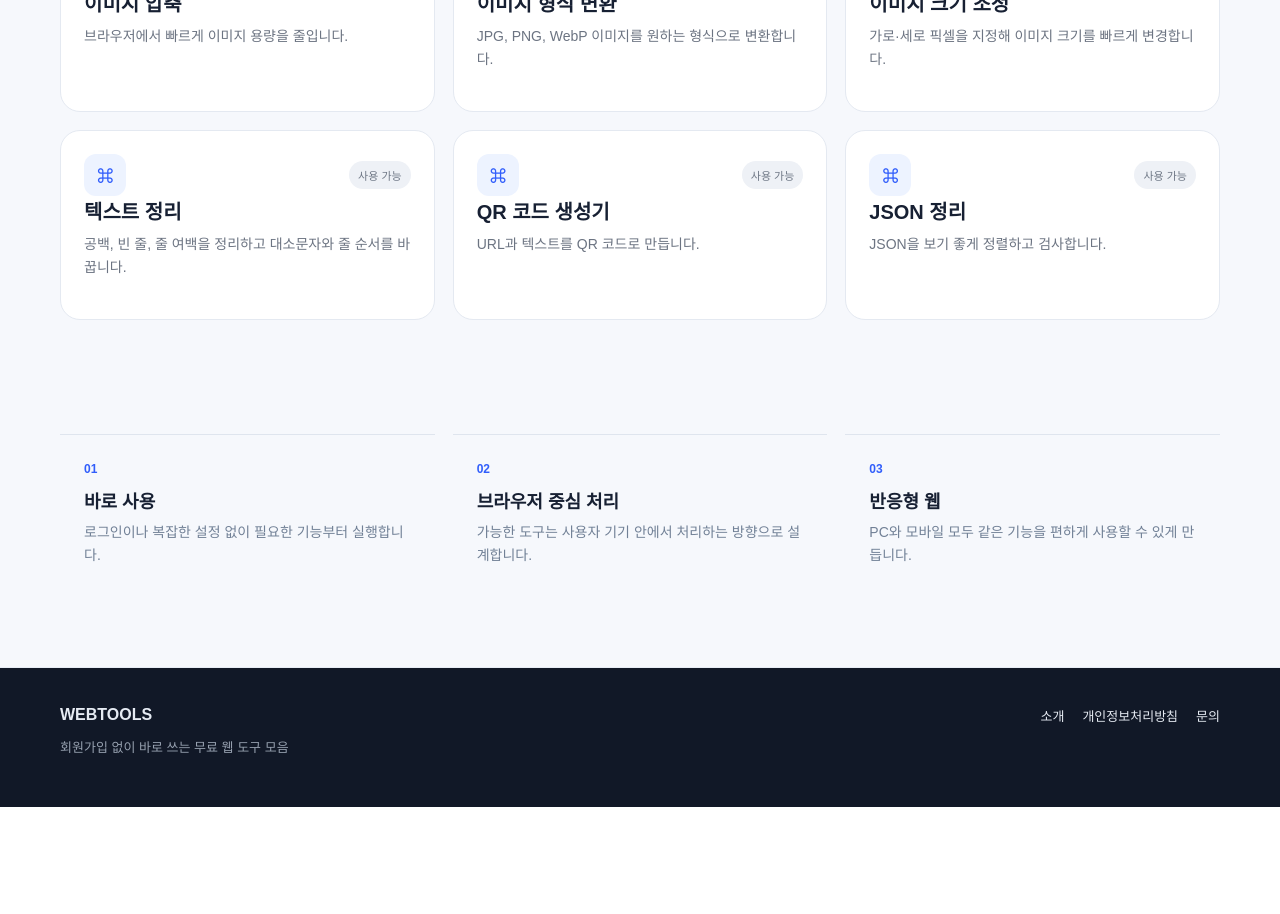
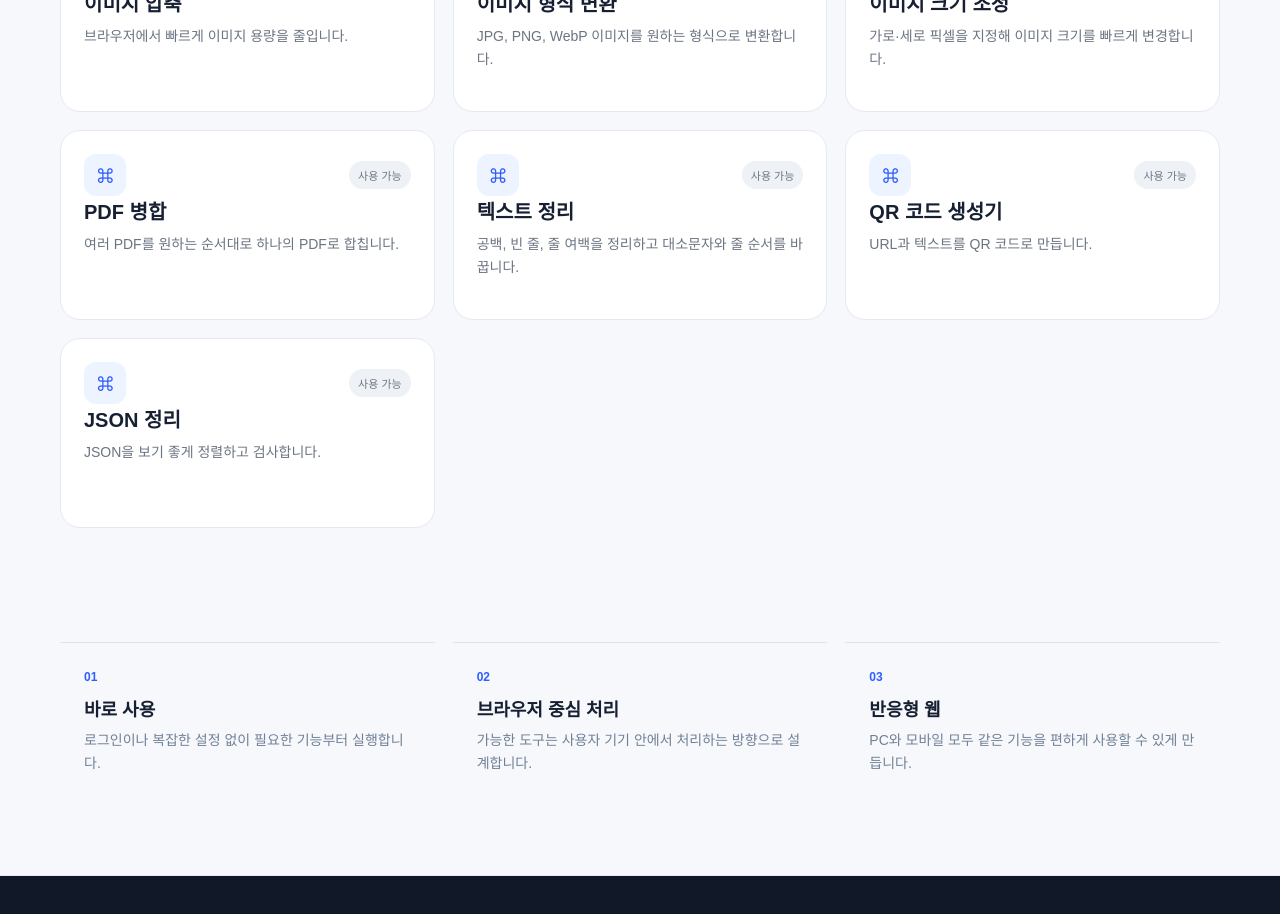
Before and after one commit to license-book/web-tools, a Next.js app: page / in a window 1280 px wide. Shown: the part 1600-2514 px from the top of the page. Before the commit the page ends 2407 px from the top, so only its background shows below. Built offline with nearby package versions, Linux system fonts and the light colour scheme.

Commit message:
feat: register PDF merger tool

```diff
--- a/data/tools.ts
+++ b/data/tools.ts
@@ -41,6 +41,16 @@ export const tools: ToolDefinition[] = [
     badge: '사용 가능',
   },
   {
+    slug: 'pdf-merge',
+    title: 'PDF 병합',
+    shortDescription: '여러 PDF를 원하는 순서대로 하나의 PDF로 합칩니다.',
+    description: 'PDF 파일을 서버에 업로드하지 않고 브라우저에서 순서를 정해 하나의 PDF로 병합하는 무료 도구입니다.',
+    category: 'pdf',
+    keywords: ['PDF 병합', 'PDF 합치기', 'PDF merge', 'PDF 파일 합치기'],
+    featured: true,
+    badge: '사용 가능',
+  },
+  {
     slug: 'text-cleaner',
     title: '텍스트 정리',
     shortDescription: '공백, 빈 줄, 줄 여백을 정리하고 대소문자와 줄 순서를 바꿉니다.',
```
